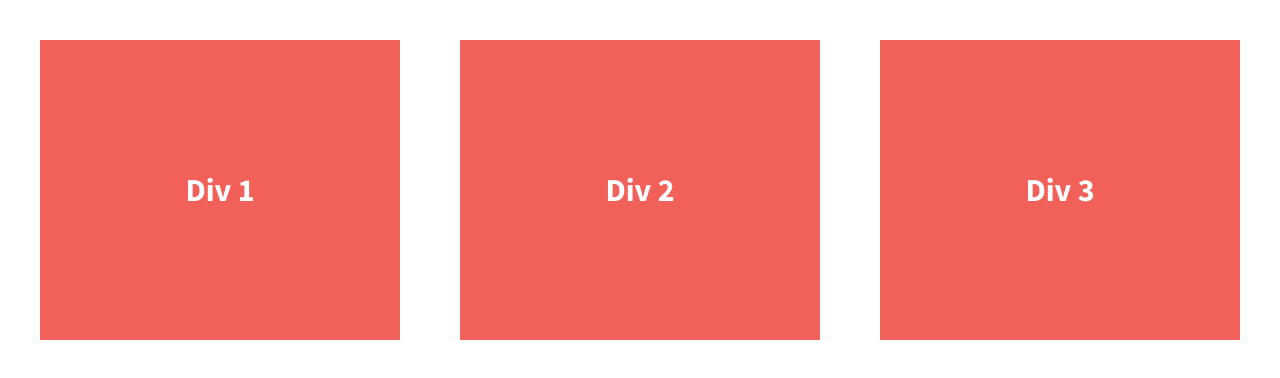
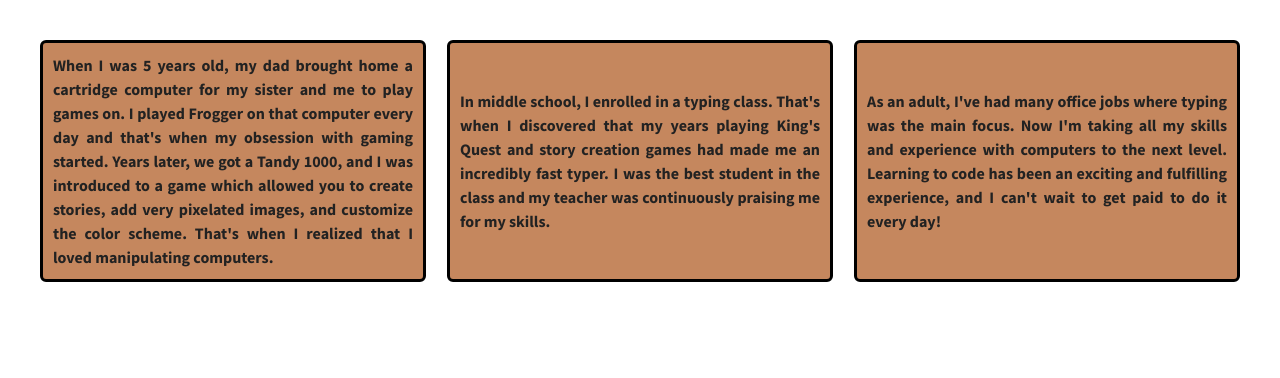
Before and after one commit to the-coding-witch/center-flexbox-assigment, a plain HTML site: page index.html in a window 1280 px wide. Drawn offline with nearby package versions, Linux system fonts and the light colour scheme.

Commit message:
Added content in divs

```diff
--- a/css/main.css
+++ b/css/main.css
@@ -99,6 +99,7 @@ textarea {
 html {
   background-color: #fff;
   height: 100%;
+  font-size: 16px;
 }
 
 body {
@@ -118,14 +119,17 @@ body {
 .div-1, .div-2, .div-3 {
   /*give the divs a width of 30%, add display:flex, set justify-content and align-items to center*/
   display: flex;
+  padding: 10px;
   width: 30%;
+  border-radius: 6px;
+  border: black solid 3px;
   justify-content: center;
   align-items: center;
-  color: #fff;
+  text-align: justify;
   line-height: 1.5em;
-  font-size: 1.6em;
-  background-color: #f16059;
-  height: 300px;
+  font-size: 1rem;
+  background-color: #c5875e;
+  height: auto;
 }
 
 
--- a/index.html
+++ b/index.html
@@ -23,13 +23,13 @@
 
         <section class="wrapper">
             <div class="div-1">
-                Div 1
+                When I was 5 years old, my dad brought home a cartridge computer for my sister and me to play games on. I played Frogger on that computer every day and that's when my obsession with gaming started. Years later, we got a Tandy 1000, and I was introduced to a game which allowed you to create stories, add very pixelated images, and customize the color scheme. That's when I realized that I loved manipulating computers.
             </div>
             <div class="div-2">
-                Div 2
+                In middle school, I enrolled in a typing class. That's when I discovered that my years playing King's Quest and story creation games had made me an incredibly fast typer. I was the best student in the class and my teacher was continuously praising me for my skills.
             </div>
             <div class="div-3">
-                Div 3
+                As an adult, I've had many office jobs where typing was the main focus. Now I'm taking all my skills and experience with computers to the next level. Learning to code has been an exciting and fulfilling experience, and I can't wait to get paid to do it every day!
             </div>
         </section>
 
```
